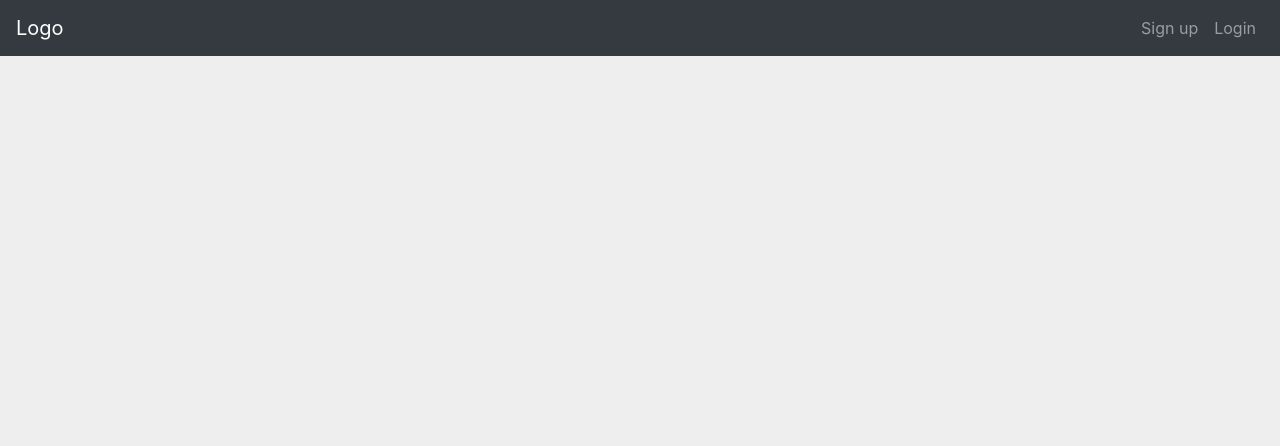
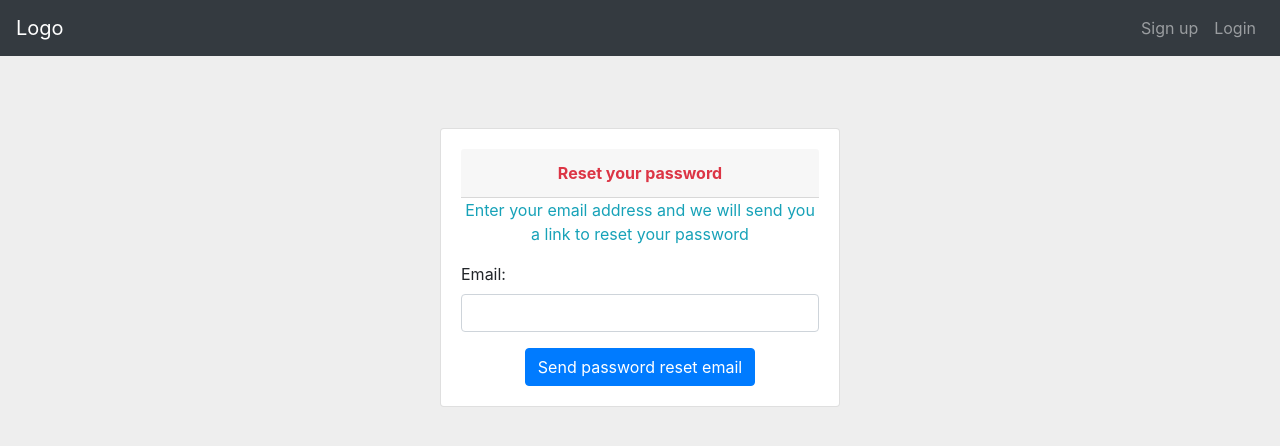
Before and after one commit to BasilPo/simplesignup, a Vue app: page /#/reset-pwd in a window 1280 px wide. Shown: the top 446 px of the page. Built offline with nearby package versions, Linux system fonts and the light colour scheme; no server answers.

Commit message:
Add ResetPwd

```diff
--- a/src/components/auth/Login.vue
+++ b/src/components/auth/Login.vue
@@ -12,6 +12,7 @@
           <input type="password" class="form-control" v-model="password">
         </div>
         <p v-if="feedback" class="text-danger text-center">{{feedback}}</p>
+        <router-link :to="{name:'ResetPwd'}">Forgot password?</router-link>
         <div class="text-center">
           <button type="submit" class="btn btn-primary">Login</button>
         </div>
--- /dev/null
+++ b/src/components/auth/ResetPwd.vue
@@ -0,0 +1,71 @@
+<template>
+  <div class="reset card mx-auto">
+    <div class="card-body">
+      <div class="card-header text-center text-danger font-weight-bold">Reset your password</div>
+      <form @submit.prevent="resetPwd">
+        <p
+          class="text-center text-info"
+        >Enter your email address and we will send you a link to reset your password</p>
+        <div class="form-group">
+          <label for="email">Email:</label>
+          <input type="email" class="form-control" v-model="email">
+        </div>
+        <p v-if="feedback" class="text-danger text-center">{{feedback}}</p>
+        <div class="text-center">
+          <button type="submit" class="btn btn-primary">Send password reset email</button>
+        </div>
+      </form>
+    </div>
+  </div>
+</template>
+
+<script>
+// import db from "@/firebase/init";
+import firebase from "firebase";
+
+export default {
+  name: "ResetPwd",
+  data() {
+    return {
+      email: null,
+      feedback: null
+    };
+  },
+  methods: {
+    resetPwd() {
+      if (this.email) {
+        firebase
+          .auth()
+          .sendPasswordResetEmail(this.email)
+          .then(() => {
+
+          })
+          .catch(error => {
+            console.log(error.message);
+          });
+        // firebase
+        //   .auth()
+        //   .signInWithEmailAndPassword(this.email, this.password)
+        //   .then(cred => {
+        //     this.$router.push({ name: "Home" });
+        //   })
+        //   .catch(error => {
+        //     this.feedback = error.message;
+        //     this.email = null;
+        //     this.password = null;
+        //   });
+        this.feedback = null;
+      } else {
+        this.feedback = "Please enter your email address";
+      }
+    }
+  }
+};
+</script>
+
+<style>
+.card {
+  width: 400px;
+  margin-top: 10%;
+}
+</style>
--- a/src/router.js
+++ b/src/router.js
@@ -3,13 +3,13 @@
 import Home from "@/components/home/Home.vue";
 import Signup from "@/components/auth/Signup.vue";
 import Login from "@/components/auth/Login.vue";
+import ResetPwd from "@/components/auth/ResetPwd.vue";
 import firebase from "firebase";
 
 Vue.use(Router);
 
 const router = new Router({
-  routes: [
-    {
+  routes: [{
       path: "/",
       name: "Home",
       component: Home,
@@ -26,6 +26,11 @@
       path: "/login",
       name: "Login",
       component: Login
+    },
+    {
+      path: "/reset-pwd",
+      name: "ResetPwd",
+      component: ResetPwd
     }
   ]
 });
```
